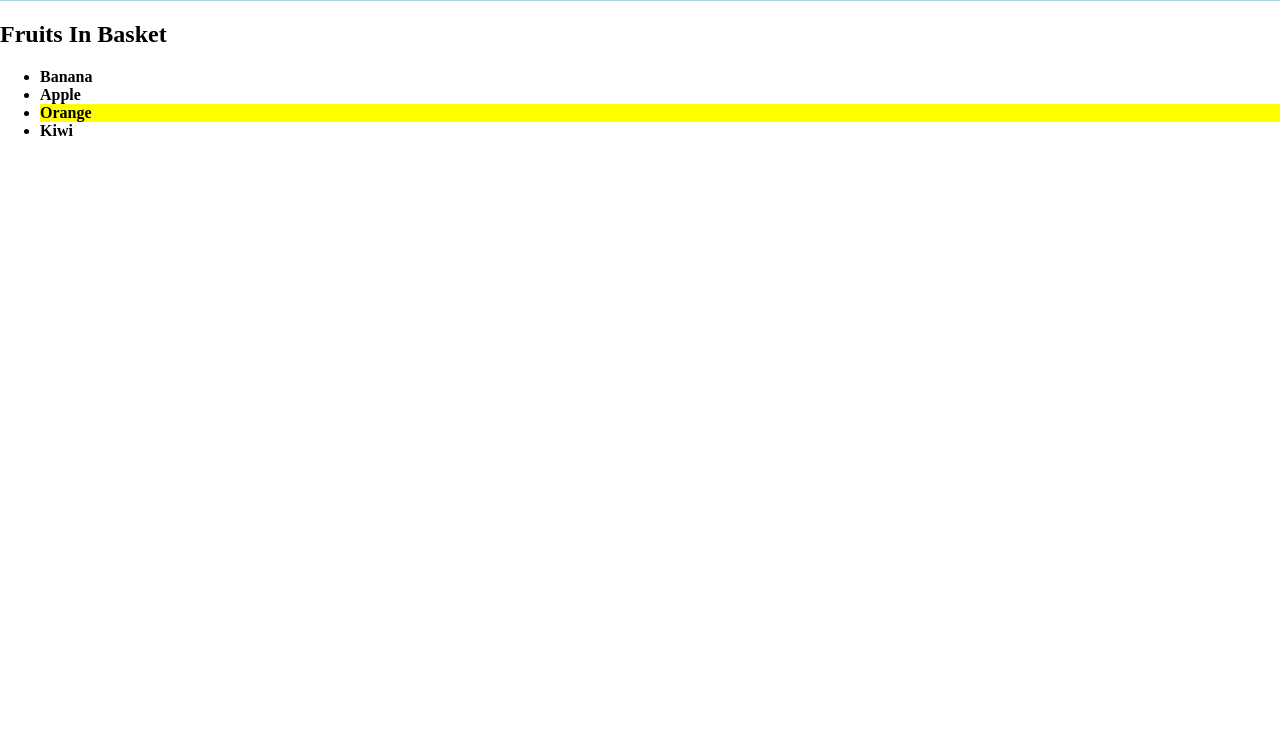
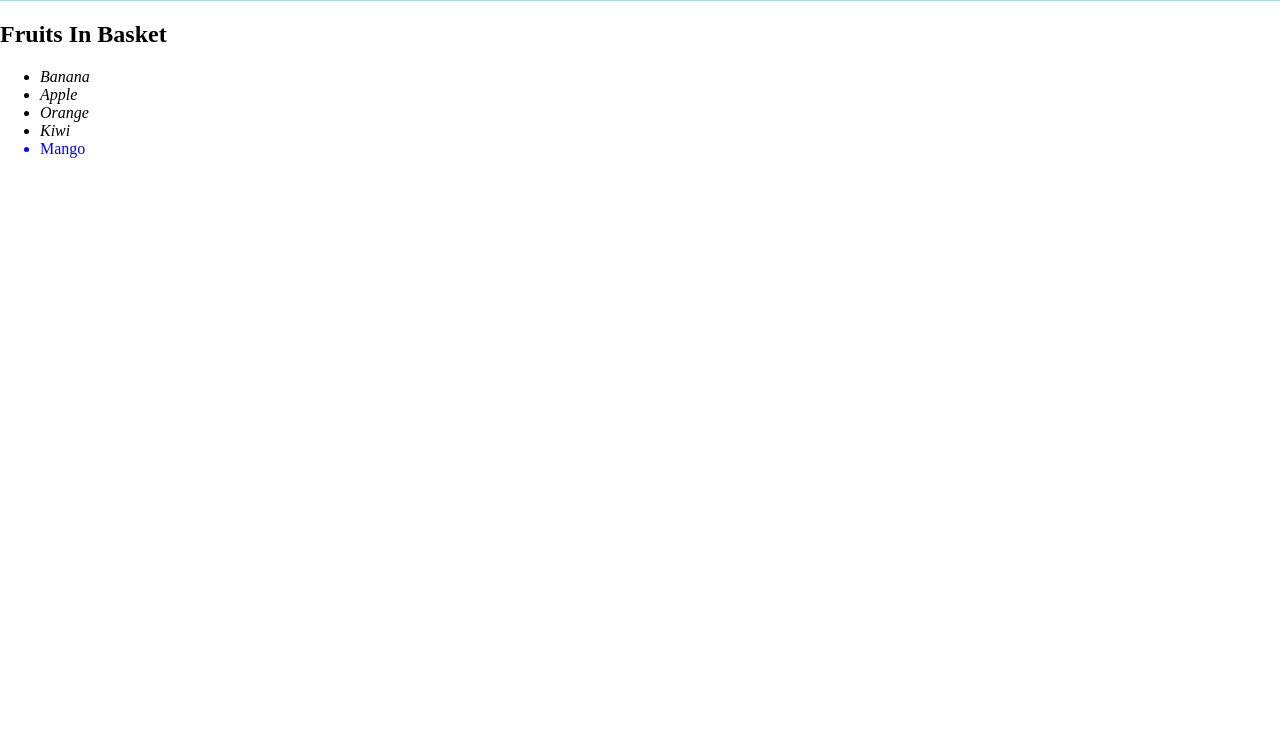
Before and after one commit to Prateek1-Sharma/Sfirstgit, a plain HTML site: page index.html in a window 1280 px wide. Shown: the part 68-800 px from the top of the page. Drawn offline with Linux system fonts and the light colour scheme.

Commit message:
get elements by tag name

```diff
--- a/index.html
+++ b/index.html
@@ -17,6 +17,7 @@
         <li class="fruit">Apple</li>
         <li class="fruit">Orange</li>
         <li class="fruit">Kiwi</li>
+        <li>Mango</li>
       </ul>
     </div>
     <div id="thanks"></div>
--- a/index.js
+++ b/index.js
@@ -1,6 +1,6 @@
-const fruits = document.getElementsByClassName("fruit");
-fruits[2].style.background = "yellow";
-for(let i=0;i<fruits.length;i++)
-  {
-    fruits[i].style.fontWeight="bold";
-  }
+const list=document.getElementsByTagName("li");
+list[4].style.color="blue";
+const listitems=document.getElementsByClassName("fruit");
+for(let i=0;i<listitems.length;i++){
+listitems[i].style.fontStyle="italic";
+}
```
